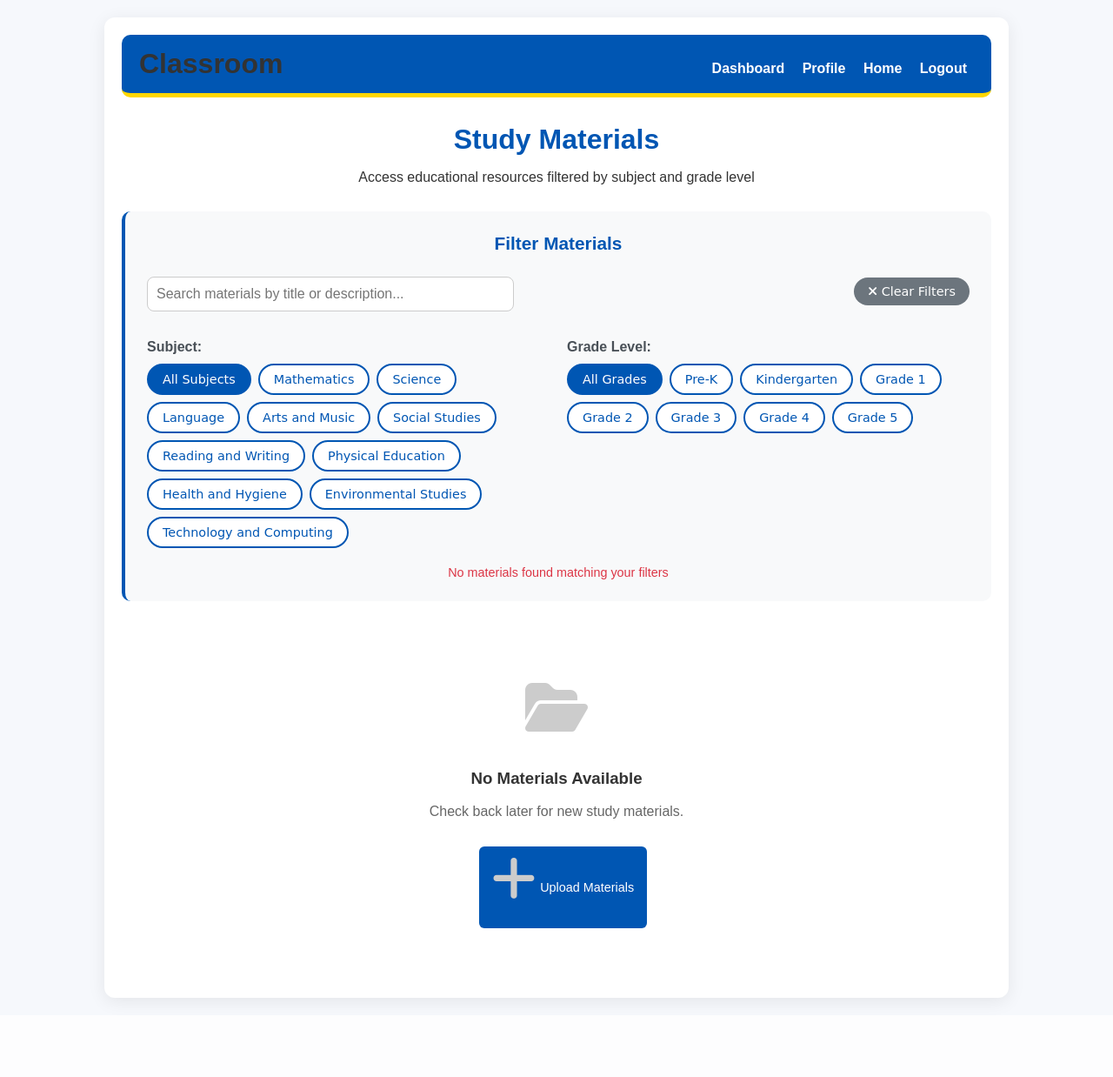
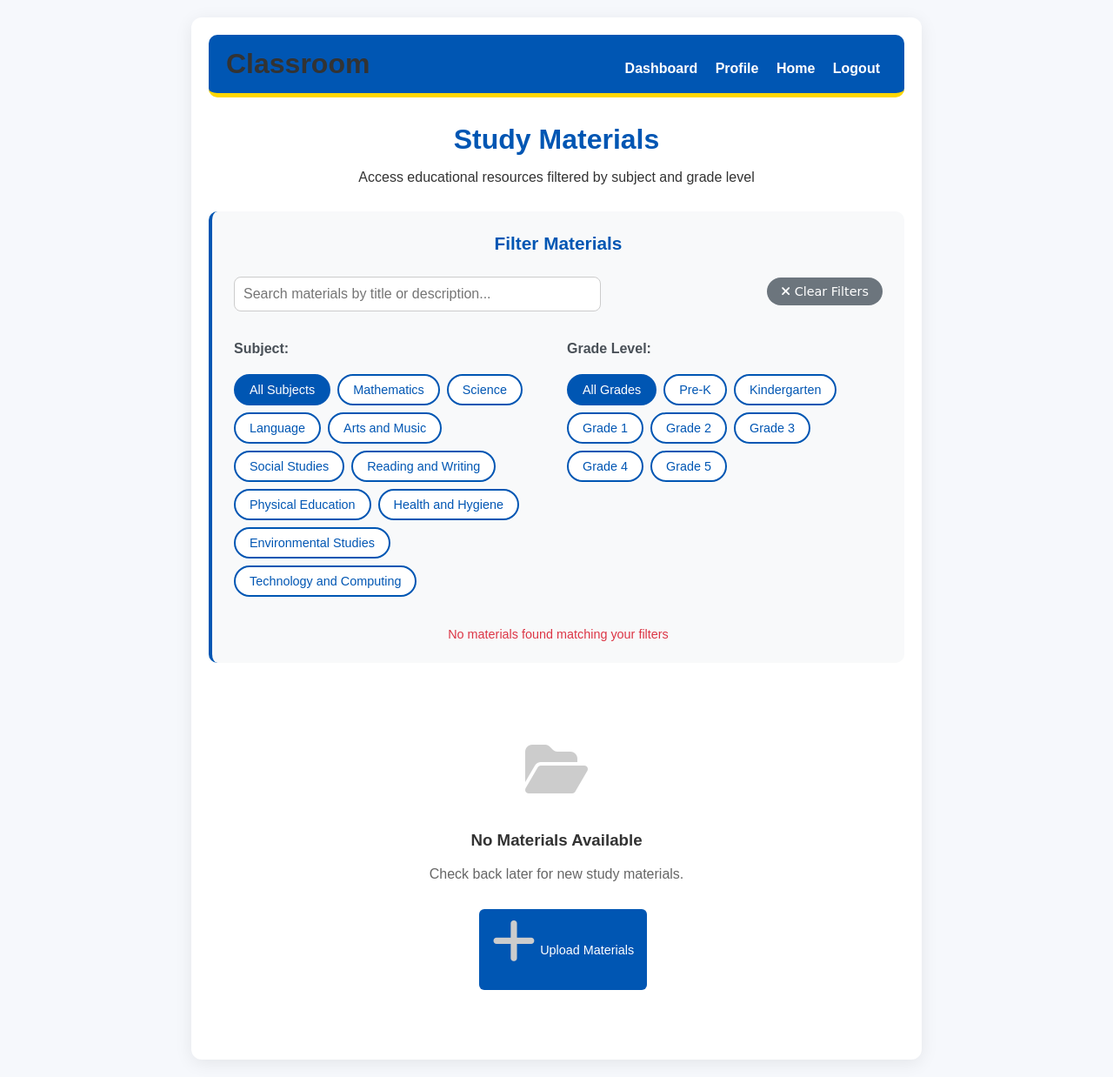
Before and after one commit to jnyamawi/TUSOME, a Flask app: page /classroom in a window 1280 px wide. Shown: the whole page at 87% size. Before the commit the page ends 1156 px from the top, so only its background shows below. Run offline with Flask 3, Linux system fonts and the light colour scheme; the visitor is signed in with stand-in values (Sample User, id 1); data that the repository does not hold is empty; some libraries are stand-ins or nearby versions.

Commit message:
Ready for Render deployment

```diff
--- a/templates/classroom.html
+++ b/templates/classroom.html
@@ -16,7 +16,7 @@
     }
 
     .container {
-      max-width: 1000px;
+      max-width: 800px;
       margin: 0 auto;
       background: white;
       padding: 20px;
@@ -378,41 +378,45 @@
           <i class="fas fa-times"></i> Clear Filters
         </button>
       </div>
+<div class="filter-groups" style="font-family: Arial, sans-serif; font-size: 16px; font-weight: 500; line-height: 1.4;">
 
-      <div class="filter-groups">
   <!-- Subject Filter -->
-        <div class="filter-group">
-          <label>Subject:</label>
-          <div class="filter-options" id="subjectFilters">
-            <button class="filter-btn active" data-filter="subject" data-value="all">All Subjects</button>
-            <button class="filter-btn" data-filter="subject" data-value="mathematics">Mathematics</button>
-            <button class="filter-btn" data-filter="subject" data-value="science">Science</button>
-            <button class="filter-btn" data-filter="subject" data-value="language">Language</button>
-            <button class="filter-btn" data-filter="subject" data-value="Arts and Music">Arts and Music</button>
-            <button class="filter-btn" data-filter="subject" data-value="Social Studies">Social Studies</button>
-            <button class="filter-btn" data-filter="subject" data-value="Reading and Writing">Reading and Writing</button>
-            <button class="filter-btn" data-filter="subject" data-value="Physical Education">Physical Education</button>
-            <button class="filter-btn" data-filter="subject" data-value="Health and Hygiene">Health and Hygiene</button>
-            <button class="filter-btn" data-filter="subject" data-value="Environmental Studies">Environmental Studies</button>
-            <button class="filter-btn" data-filter="subject" data-value="Technology and Computing">Technology and Computing</button>
+  <div class="filter-group" style="margin-bottom: 15px;">
+    <label style="font-family: Arial, sans-serif; font-size: 16px; font-weight: 600;">Subject:</label>
+
+    <div class="filter-options" id="subjectFilters" style="margin-top: 8px;">
+      <button class="filter-btn active" data-filter="subject" data-value="all" style="font-family: Arial, sans-serif;">All Subjects</button>
+      <button class="filter-btn" data-filter="subject" data-value="mathematics" style="font-family: Arial, sans-serif;">Mathematics</button>
+      <button class="filter-btn" data-filter="subject" data-value="science" style="font-family: Arial, sans-serif;">Science</button>
+      <button class="filter-btn" data-filter="subject" data-value="language" style="font-family: Arial, sans-serif;">Language</button>
+      <button class="filter-btn" data-filter="subject" data-value="Arts and Music" style="font-family: Arial, sans-serif;">Arts and Music</button>
+      <button class="filter-btn" data-filter="subject" data-value="Social Studies" style="font-family: Arial, sans-serif;">Social Studies</button>
+      <button class="filter-btn" data-filter="subject" data-value="Reading and Writing" style="font-family: Arial, sans-serif;">Reading and Writing</button>
+      <button class="filter-btn" data-filter="subject" data-value="Physical Education" style="font-family: Arial, sans-serif;">Physical Education</button>
+      <button class="filter-btn" data-filter="subject" data-value="Health and Hygiene" style="font-family: Arial, sans-serif;">Health and Hygiene</button>
+      <button class="filter-btn" data-filter="subject" data-value="Environmental Studies" style="font-family: Arial, sans-serif;">Environmental Studies</button>
+      <button class="filter-btn" data-filter="subject" data-value="Technology and Computing" style="font-family: Arial, sans-serif;">Technology and Computing</button>
     </div>
   </div>
 
   <!-- Grade Level Filter -->
   <div class="filter-group">
-          <label>Grade Level:</label>
-          <div class="filter-options" id="gradeFilters">
-            <button class="filter-btn active" data-filter="grade" data-value="all">All Grades</button>
-            <button class="filter-btn" data-filter="grade" data-value="pre_k">Pre-K</button>
-            <button class="filter-btn" data-filter="grade" data-value="kindergarten">Kindergarten</button>
-            <button class="filter-btn" data-filter="grade" data-value="grade_1">Grade 1</button>
-            <button class="filter-btn" data-filter="grade" data-value="grade_2">Grade 2</button>
-            <button class="filter-btn" data-filter="grade" data-value="grade_3">Grade 3</button>
-            <button class="filter-btn" data-filter="grade" data-value="grade_4">Grade 4</button>
-            <button class="filter-btn" data-filter="grade" data-value="grade_5">Grade 5</button>
+    <label style="font-family: Arial, sans-serif; font-size: 16px; font-weight: 600;">Grade Level:</label>
+
+    <div class="filter-options" id="gradeFilters" style="margin-top: 8px;">
+      <button class="filter-btn active" data-filter="grade" data-value="all" style="font-family: Arial, sans-serif;">All Grades</button>
+      <button class="filter-btn" data-filter="grade" data-value="pre_k" style="font-family: Arial, sans-serif;">Pre-K</button>
+      <button class="filter-btn" data-filter="grade" data-value="kindergarten" style="font-family: Arial, sans-serif;">Kindergarten</button>
+      <button class="filter-btn" data-filter="grade" data-value="grade_1" style="font-family: Arial, sans-serif;">Grade 1</button>
+      <button class="filter-btn" data-filter="grade" data-value="grade_2" style="font-family: Arial, sans-serif;">Grade 2</button>
+      <button class="filter-btn" data-filter="grade" data-value="grade_3" style="font-family: Arial, sans-serif;">Grade 3</button>
+      <button class="filter-btn" data-filter="grade" data-value="grade_4" style="font-family: Arial, sans-serif;">Grade 4</button>
+      <button class="filter-btn" data-filter="grade" data-value="grade_5" style="font-family: Arial, sans-serif;">Grade 5</button>
     </div>
   </div>
+
 </div>
+
 
       <div class="results-count" id="resultsCount">
         Showing all {{ materials|length }} materials
```
Lines whose indentation alone changed are shown as unchanged.
